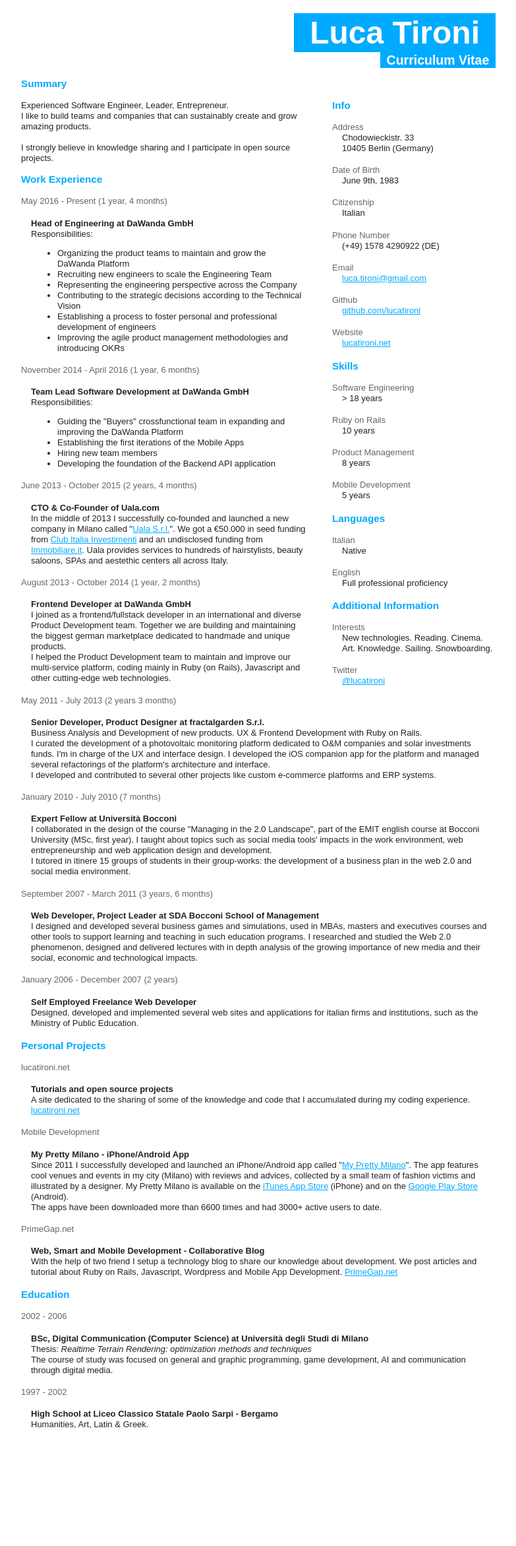
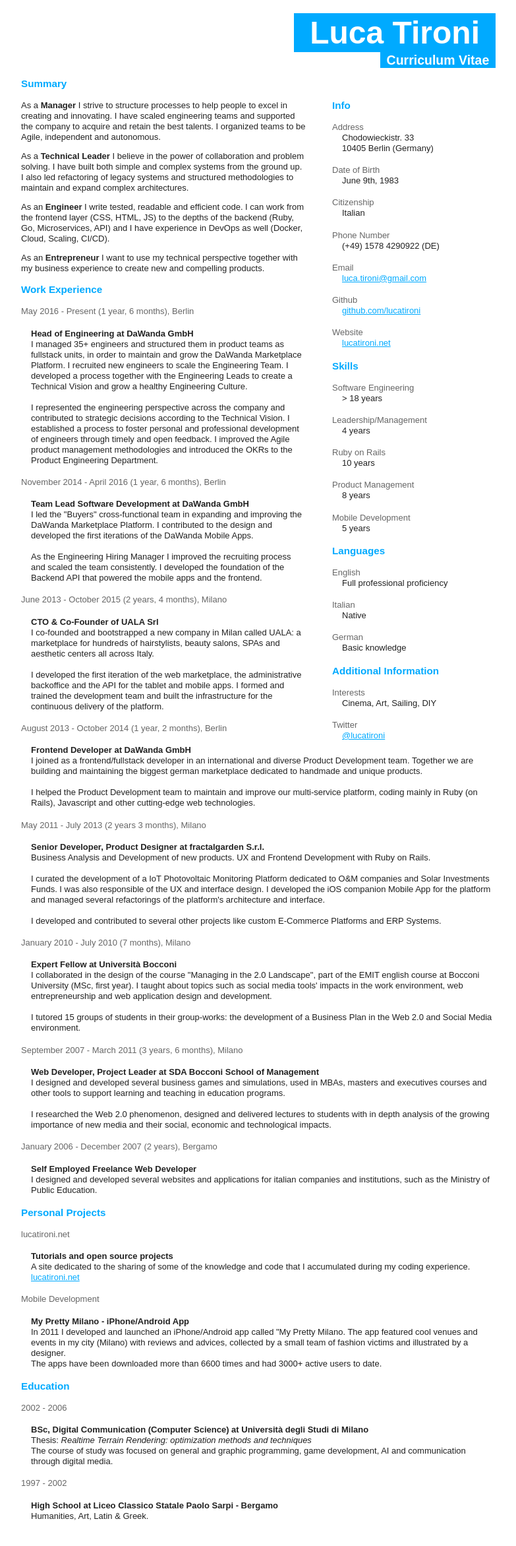
Before and after one commit to lucatironi/lucatironi.github.io, a Jekyll site: the page built from resume.html, in a window 1280 px wide. Shown: the whole page at 66% size, without its empty margins (248-1031 px from the left). Built offline with Jekyll 4.4.1, drawn with Linux system fonts in a browser that asks for light colours; before the commit the page ends 2204 px from its top, so only the background shows below that.

Commit message:
Update CV

```diff
--- a/resume.html
+++ b/resume.html
@@ -101,8 +101,6 @@ layout: null
       @media print {
         * { background: transparent !important; text-shadow: none !important; filter:none !important; -ms-filter: none !important; }
         a, a:visited { text-decoration: none; }
-        a[href]:after { content: " (" attr(href) ")"; font-size: 80%; }
-        abbr[title]:after { content: " (" attr(title) ")"; }
         .ir a:after, a[href^="javascript:"]:after, a[href^="#"]:after, a[href^="mailto:"]:after { content: ""; }
         pre, blockquote { border: 1px solid #999; page-break-inside: avoid; }
         thead { display: table-header-group; }
@@ -129,76 +127,79 @@ layout: null
       <section id="summary">
         <h3>Summary</h3>
         <p>
-          Experienced Software Engineer, Leader, Entrepreneur.<br>
-          I like to build teams and companies that can sustainably create and grow amazing products.<br>
-          <br>
-          I strongly believe in knowledge sharing and I participate in open source projects.
+          As a <strong>Manager</strong> I strive to structure processes to help people to excel in creating and innovating. I have scaled engineering teams and supported the company to acquire and retain the best talents. I organized teams to be Agile, independent and autonomous.
+        </p>
+        <p>
+          As a <strong>Technical Leader</strong> I believe in the power of collaboration and problem solving. I have built both simple and complex systems from the ground up. I also led refactoring of legacy systems and structured methodologies to maintain and expand complex architectures.
+        </p>
+        <p>
+          As an <strong>Engineer</strong> I write tested, readable and efficient code. I can work from the frontend layer (CSS, HTML, JS) to the depths of the backend (Ruby, Go, Microservices, API) and I have experience in DevOps as well (Docker, Cloud, Scaling, CI/CD).
+        </p>
+        <p>
+          As an <strong>Entrepreneur</strong> I want to use my technical perspective together with my business experience to create new and compelling products.
         </p>
       </section>
       <section id="employment">
         <h3>Work Experience</h3>
         <dl>
-          <dt>May 2016 - Present (1 year, 4 months)</dt>
+          <dt>May 2016 - Present (1 year, 6 months), Berlin</dt>
             <dd>
               <h4>Head of Engineering at DaWanda GmbH</h4>
-              Responsibilities:<br>
-              <ul>
-                <li>Organizing the product teams to maintain and grow the DaWanda Platform</li>
-                <li>Recruiting new engineers to scale the Engineering Team</li>
-                <li>Representing the engineering perspective across the Company</li>
-                <li>Contributing to the strategic decisions according to the Technical Vision</li>
-                <li>Establishing a process to foster personal and professional development of engineers</li>
-                <li>Improving the agile product management methodologies and introducing OKRs</li>
-              </ul>
-          <dt>November 2014 - April 2016 (1 year, 6 months)</dt>
+              I managed 35+ engineers and structured them in product teams as fullstack units, in order to maintain and grow the DaWanda Marketplace Platform. I recruited new engineers to scale the Engineering Team. I developed a process together with the Engineering Leads to create a Technical Vision and grow a healthy Engineering Culture.<br>
+              <br>
+              I represented the engineering perspective across the company and contributed to strategic decisions according to the Technical Vision. I established a process to foster personal and professional development of engineers through timely and open feedback. I improved the Agile product management methodologies and introduced the OKRs to the Product Engineering Department.
+          <dt>November 2014 - April 2016 (1 year, 6 months), Berlin</dt>
             <dd>
               <h4>Team Lead Software Development at DaWanda GmbH</h4>
-              Responsibilities:<br>
-              <ul>
-                <li>Guiding the "Buyers" crossfunctional team in expanding and improving the DaWanda Platform</li>
-                <li>Establishing the first iterations of the Mobile Apps</li>
-                <li>Hiring new team members</li>
-                <li>Developing the foundation of the Backend API application</li>
-              </ul>
+              I led the "Buyers" cross-functional team in expanding and improving the DaWanda Marketplace Platform. I contributed to the design and developed the first iterations of the DaWanda Mobile Apps.<br>
+              <br>
+              As the Engineering Hiring Manager I improved the recruiting process and scaled the team consistently. I developed the foundation of the Backend API that powered the mobile apps and the frontend.
             </dd>
-          <dt>June 2013 - October 2015 (2 years, 4 months)</dt>
+          <dt>June 2013 - October 2015 (2 years, 4 months), Milano</dt>
             <dd>
-              <h4>CTO &amp; Co-Founder of Uala.com</h4>
-               In the middle of 2013 I successfully co-founded and launched a new company in Milano called "<a href="http://www.uala.com">Uala S.r.l.</a>". We got a &euro;50.000 in seed funding from <a href="http://www.cii2.com/startups/investimenti-effettuati/hairdressr/">Club Italia Investimenti</a> and an undisclosed funding from <a href="http://www.immobiliare.it">Immobiliare.it</a>. Uala provides services to hundreds of hairstylists, beauty saloons, SPAs and aestethic centers all across Italy.
+              <h4>CTO &amp; Co-Founder of UALA Srl</h4>
+              I co-founded and bootstrapped a new company in Milan called UALA: a marketplace for hundreds of hairstylists, beauty salons, SPAs and aesthetic centers all across Italy.<br>
+              <br>
+              I developed the first iteration of the web marketplace, the administrative backoffice and the API for the tablet and mobile apps. I formed and trained the development team and built the infrastructure for the continuous delivery of the platform.
             </dd>
-          <dt>August 2013 - October 2014 (1 year, 2 months)</dt>
+          <dt>August 2013 - October 2014 (1 year, 2 months), Berlin</dt>
             <dd>
               <h4>Frontend Developer at DaWanda GmbH</h4>
               I joined as a frontend/fullstack developer in an international and diverse Product Development team. Together we are building and maintaining the biggest german marketplace dedicated to handmade and unique products.<br>
+              <br>
               I helped the Product Development team to maintain and improve our multi-service platform, coding mainly in Ruby (on Rails), Javascript and other cutting-edge web technologies.
-            </dd>
-          <dt>May 2011 - July 2013 (2 years 3 months)</dt>
-            <dd>
-              <h4>Senior Developer, Product Designer at fractalgarden S.r.l.</h4>
-              Business Analysis and Development of new products. UX &amp; Frontend Development with Ruby on Rails.<br>
-              I curated the development of a photovoltaic monitoring platform dedicated to O&amp;M companies and solar investments funds. I'm in charge of the UX and interface design. I developed the iOS companion app for the platform and managed several refactorings of the platform's architecture and interface.<br>
-              I developed and contributed to several other projects like custom e-commerce platforms and ERP systems.
             </dd>
         </dl>
       </section>
       <section class="page">
         <dl>
-          <dt>January 2010 - July 2010 (7 months)</dt>
+          <dt>May 2011 - July 2013 (2 years 3 months), Milano</dt>
+            <dd>
+              <h4>Senior Developer, Product Designer at fractalgarden S.r.l.</h4>
+              Business Analysis and Development of new products. UX and Frontend Development with Ruby on Rails.<br>
+              <br>
+              I curated the development of a IoT Photovoltaic Monitoring Platform dedicated to O&M companies and Solar Investments Funds. I was also responsible of the UX and interface design. I developed the iOS companion Mobile App for the platform and managed several refactorings of the platform's architecture and interface.<br>
+              <br>
+              I developed and contributed to several other projects like custom E-Commerce Platforms and ERP Systems.
+            </dd>
+          <dt>January 2010 - July 2010 (7 months), Milano</dt>
             <dd>
               <h4>Expert Fellow at Università Bocconi</h4>
               I collaborated in the design of the course "Managing in the 2.0 Landscape", part of the EMIT english course at Bocconi University (MSc, first year). I taught about topics such as social media tools' impacts in the work environment, web entrepreneurship and web application design and development.<br>
-              I tutored in itinere 15 groups of students in their group-works: the development of a business plan in the web 2.0 and social media environment.
+              <br>
+              I tutored 15 groups of students in their group-works: the development of a Business Plan in the Web 2.0 and Social Media environment.
             </dd>
-          <dt>September 2007 - March 2011 (3 years, 6 months)</dt>
+          <dt>September 2007 - March 2011 (3 years, 6 months), Milano</dt>
             <dd>
               <h4>Web Developer, Project Leader at SDA Bocconi School of Management</h4>
-              I designed and developed several business games and simulations, used in MBAs, masters and executives courses and other tools to support learning and teaching in such education programs.
-              I researched and studied the Web 2.0 phenomenon, designed and delivered lectures with in depth analysis of the growing importance of new media and their social, economic and technological impacts.
+              I designed and developed several business games and simulations, used in MBAs, masters and executives courses and other tools to support learning and teaching in education programs.<br>
+              <br>
+              I researched the Web 2.0 phenomenon, designed and delivered lectures to students with in depth analysis of the growing importance of new media and their social, economic and technological impacts.
             </dd>
-          <dt>January 2006 - December 2007 (2 years)</dt>
+          <dt>January 2006 - December 2007 (2 years), Bergamo</dt>
             <dd>
               <h4>Self Employed Freelance Web Developer</h4>
-              Designed, developed and implemented several web sites and applications for italian firms and institutions, such as the Ministry of Public Education.
+              I designed and developed several websites and applications for italian companies and institutions, such as the Ministry of Public Education.
             </dd>
         </dl>
       </section>
@@ -213,13 +214,8 @@ layout: null
           <dt>Mobile Development</dt>
             <dd>
               <h4>My Pretty Milano - iPhone/Android App</h4>
-              Since 2011 I successfully developed and launched an iPhone/Android app called "<a href="http://myprettymilano.it">My Pretty Milano</a>". The app features cool venues and events in my city (Milano) with reviews and advices, collected by a small team of fashion victims and illustrated by a designer. My Pretty Milano is available on the <a href="http://goo.gl/LcJjl">iTunes App Store</a> (iPhone) and on the <a href="http://goo.gl/PwQJI">Google Play Store</a> (Android).<br>
+              In 2011 I developed and launched an iPhone/Android app called "My Pretty Milano. The app featured cool venues and events in my city (Milano) with reviews and advices, collected by a small team of fashion victims and illustrated by a designer.<br>
               The apps have been downloaded more than 6600 times and had 3000+ active users to date.
-            </dd>
-          <dt>PrimeGap.net</dt>
-            <dd>
-              <h4>Web, Smart and Mobile Development - Collaborative Blog</h4>
-              With the help of two friend I setup a technology blog to share our knowledge about development. We post articles and tutorial about Ruby on Rails, Javascript, Wordpress and Mobile App Development. <a href="http://primegap.net">PrimeGap.net</a>
             </dd>
         </dl>
       </section>
@@ -264,6 +260,8 @@ layout: null
           <dl>
             <dt>Software Engineering</dt>
               <dd>&gt; 18 years</dd>
+            <dt>Leadership/Management</dt>
+              <dd>4 years</dd>
             <dt>Ruby on Rails</dt>
               <dd>10 years</dd>
             <dt>Product Management</dt>
@@ -275,17 +273,19 @@ layout: null
         <section id="languages">
           <h3>Languages</h3>
           <dl>
+            <dt>English</dt>
+              <dd>Full professional proficiency</dd>
             <dt>Italian</dt>
               <dd>Native</dd>
-            <dt>English</dt>
-              <dd>Full professional proficiency</dd>
+            <dt>German</dt>
+              <dd>Basic knowledge</dd>
           </dl>
         </section>
         <section id="additional_info">
           <h3>Additional Information</h3 >
           <dl>
             <dt>Interests</dt>
-              <dd>New technologies. Reading. Cinema. Art. Knowledge. Sailing. Snowboarding.</dd>
+              <dd>Cinema, Art, Sailing, DIY</dd>
             <dt>Twitter</dt>
               <dd><a href="http://twitter.com/lucatironi">@lucatironi</a></dd>
           </dl>
```
